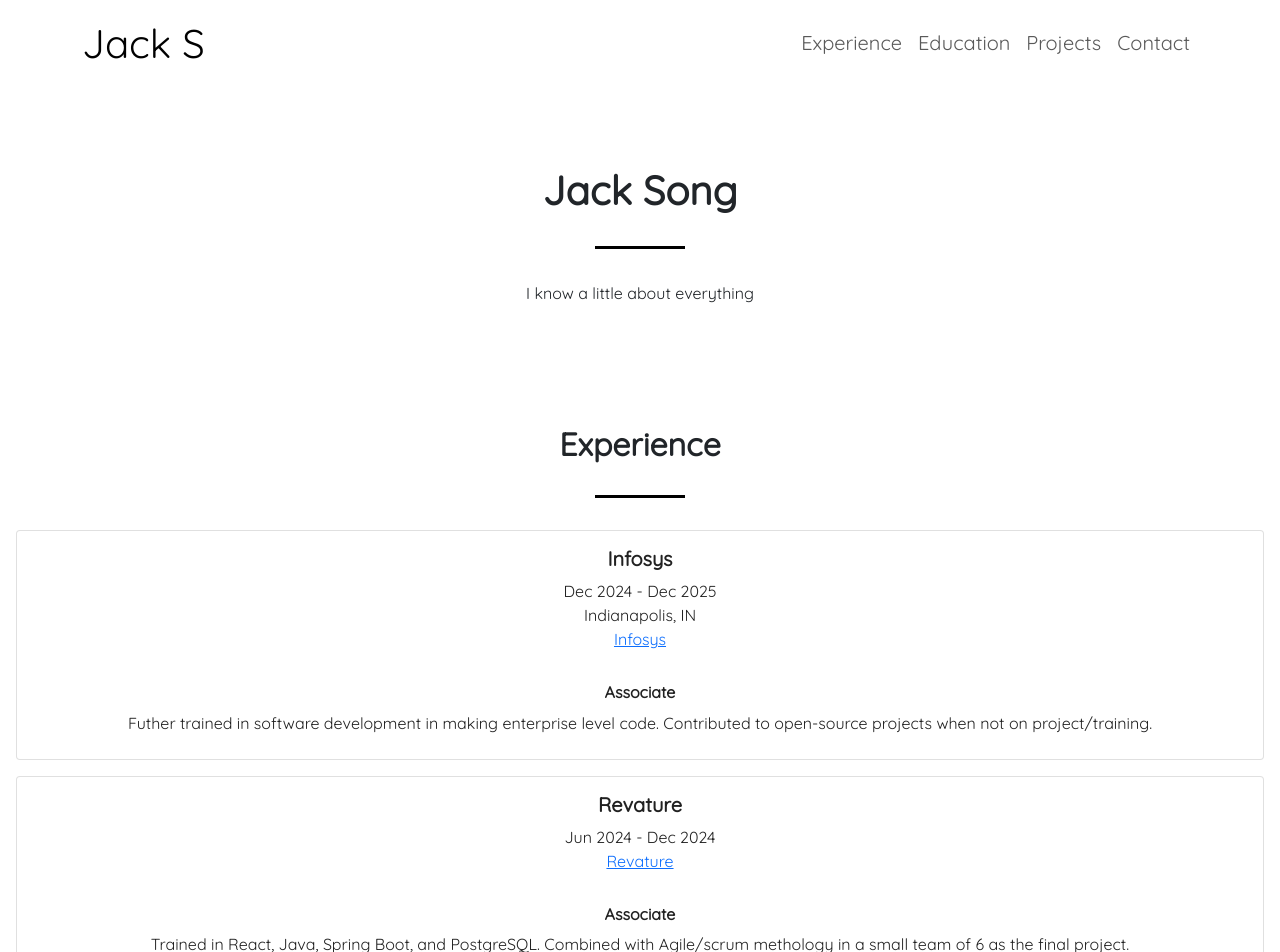
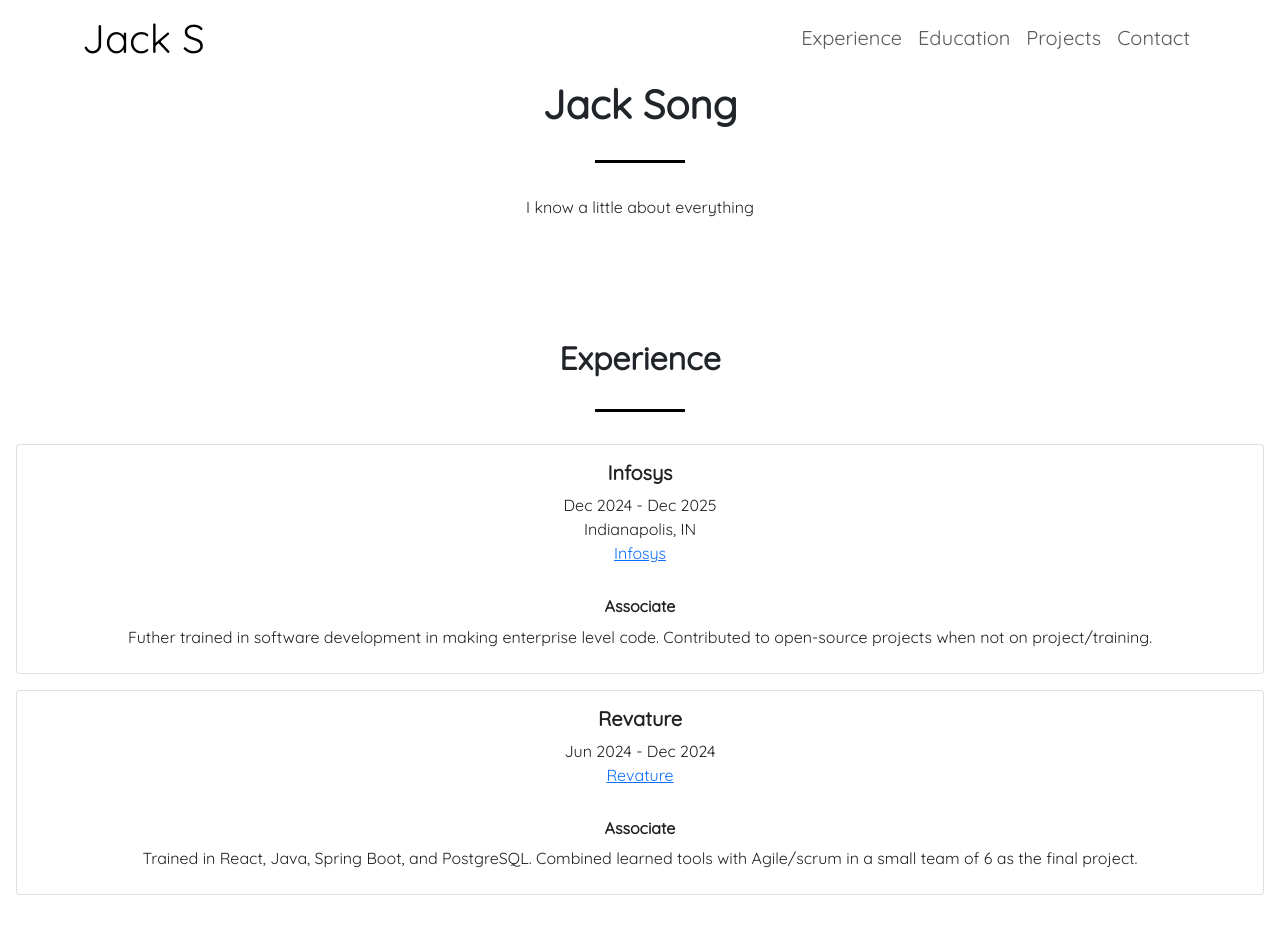
Before and after one commit to SaintKiri/SaintKiri.github.io, a React (Create React App) app: page / in a window 1280 px wide. Shown: the top 952 px of the page. Built offline with nearby package versions, Linux system fonts and the light colour scheme; some icons are missing.

Commit message:
Moved every `.scss` into the root/main one

```diff
--- a/src/App.scss
+++ b/src/App.scss
@@ -8,6 +8,10 @@
 .App {
   text-align: center;
 }
+
+// Navbar
+$navbar-brand-font-size: 2.5rem;
+$nav-link-font-size: 1.25rem;
 
 // Heading stuff
 $headings-font-weight: bold;
@@ -51,5 +55,21 @@
   text-align: center;
 }
 
+// Card
+.MuiCard-root {
+  box-shadow: none !important;
+  border: 2px;
+  border-radius: 12px;
+  border-color: black;
+  margin: 1em;
+
+  p {
+    margin: 0;
+
+    &:empty {
+      display: none;
+    }
+  }
+}
+
 @import '~bootstrap/scss/bootstrap';
-@import 'Navbar.scss';
--- a/src/App.tsx
+++ b/src/App.tsx
@@ -25,7 +25,7 @@
         - MAKE PROGRESS ON PRESENTABLE PROJECTS
          */}
 
-        <section id='summary'>
+        <section id='home'>
           <h1>Jack Song</h1>
           <Divider className="heading-divider" aria-hidden="true" />
           <p>I know a little about everything</p>
--- a/src/ExperienceCard.scss
+++ /dev/null
@@ -1,13 +0,0 @@
-.MuiCard-root {
-  border-radius: 12px;
-  border-color: black;
-  margin: 1em;
-
-  p {
-    margin: 0;
-
-    &:empty {
-      margin: 0;
-    }
-  }
-}
--- a/src/ExperienceCard.tsx
+++ b/src/ExperienceCard.tsx
@@ -2,8 +2,6 @@
 import CardContent from '@mui/material/CardContent';
 
 import type { SimpleCard } from './types/SimpleCard';
-
-import './ExperienceCard.scss';
 
 function ExperienceCard({ exp }: { exp: SimpleCard }) {
   return (
--- a/src/ExperienceSection.tsx
+++ b/src/ExperienceSection.tsx
@@ -14,7 +14,7 @@
   date: 'Jun 2024 - Dec 2024',
   companyURL: ['Revature', 'https://www.revature.com/'],
   descriptionTitle: 'Associate',
-  description: 'Trained in React, Java, Spring Boot, and PostgreSQL. Combined with Agile/scrum methology in a small team of 6 as the final project. '
+  description: 'Trained in React, Java, Spring Boot, and PostgreSQL. Combined learned tools with Agile/scrum in a small team of 6 as the final project. '
 }
 const WORK_EXPERIENCES: SimpleCard[] = [INFOSYS, REVATURE];
 
--- a/src/Navbar.scss
+++ /dev/null
@@ -1,4 +0,0 @@
-$navbar-brand-font-size: 2.5em;
-$nav-link-font-size: 1.25em;
-
-@import '~bootstrap/scss/bootstrap';
--- a/src/SiteNavigationBar.tsx
+++ b/src/SiteNavigationBar.tsx
@@ -4,7 +4,7 @@
 
 function SiteNavigationBar() {
   return (
-    <Navbar expand="lg" sticky='top'>
+    <Navbar expand="lg" fixed='top'>
       <Container>
         <Navbar.Brand href='#home'>Jack S</Navbar.Brand>
 
```
Also changed, not shown: src/ExperienceSection.scss (deleted).
